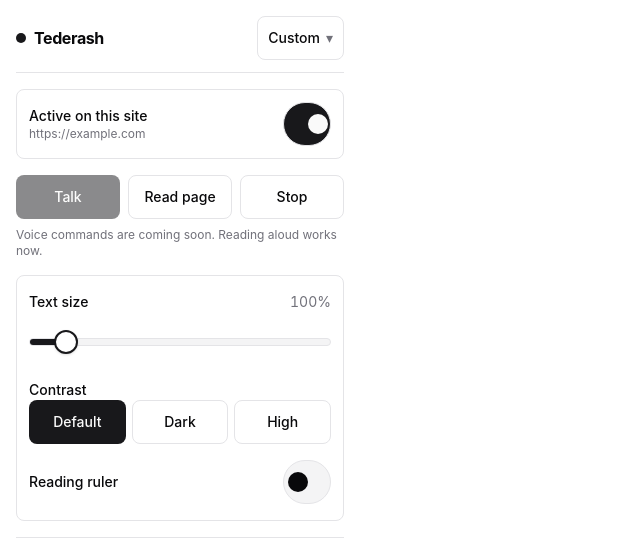
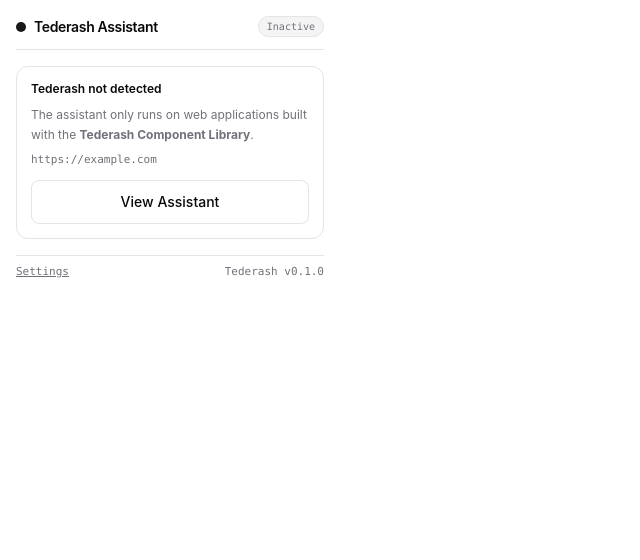
Before and after one commit to Tederash/tederash, a Next.js app in the folder extension/: page /popup in a window 1280 px wide. Shown: the top 560 px of the page, without its empty margins (0-640 px from the left). Built offline with nearby package versions, Linux system fonts and the light colour scheme.

Commit message:
refactor(extension): remove non-agentic text enlarging, ruler, and toolbar features

```diff
--- a/extension/src/components/popup/PopupView.tsx
+++ b/extension/src/components/popup/PopupView.tsx
@@ -1,45 +1,30 @@
-import React, { useCallback, useEffect, useState } from 'react';
+import React, { useEffect, useState } from 'react';
 import { Button } from '../ui/Button';
-import { Slider } from '../ui/Slider';
-import { Switch } from '../ui/Switch';
-import { ProfileMenu } from './ProfileMenu';
-import { getActiveTabInfo, sendToBackground } from '../../lib/runtime';
-import {
-  createEnvelope,
-  type PingResponse,
-  type SettingsGetResponse,
-  type TtsResponse,
-} from '../../shared/messages';
-import type { SettingsPatch } from '../../shared/settings/schema';
-import type { ThemeMode } from '../../shared/types';
+import { getActiveTabInfo, isExtensionContext, openExtensionRoute, sendToBackground } from '../../lib/runtime';
+import { createEnvelope } from '../../shared/messages';
+
+function openDashboard(): void {
+  openExtensionRoute('options.html');
+}
+
+function openSidePanel(tabId?: number): void {
+  if (isExtensionContext() && typeof chrome.sidePanel?.open === 'function' && tabId !== undefined) {
+    void chrome.sidePanel.open({ tabId });
+    if (typeof window !== 'undefined') window.close();
+  } else {
+    openExtensionRoute('sidepanel.html');
+  }
+}
 
 export function PopupView() {
   const [loading, setLoading] = useState(true);
-  const [statusMessage, setStatusMessage] = useState<string>('');
-  const [errorMessage, setErrorMessage] = useState<string>('');
-  const [reading, setReading] = useState(false);
   const [tabId, setTabId] = useState<number | undefined>();
   const [origin, setOrigin] = useState<string | undefined>();
+  const [tabTitle, setTabTitle] = useState<string>('');
   const [restricted, setRestricted] = useState(false);
-
-  const [profiles, setProfiles] = useState<SettingsGetResponse['profiles']>([]);
-  const [activeProfileId, setActiveProfileId] = useState('custom');
-  const [disabledOnSite, setDisabledOnSite] = useState(false);
-  const [textScale, setTextScale] = useState(1.0);
-  const [contrastTheme, setContrastTheme] = useState<ThemeMode>('default');
-  const [readingRuler, setReadingRuler] = useState(false);
-  const [connectionState, setConnectionState] = useState<'checking' | 'connected' | 'offline'>(
-    'checking'
-  );
-
-  const hydrateFromResponse = useCallback((res: SettingsGetResponse) => {
-    setProfiles(res.profiles);
-    setActiveProfileId(res.activeProfileId);
-    setDisabledOnSite(res.effective.disabledOnSite);
-    setTextScale(res.effective.adaptation.textScale);
-    setContrastTheme(res.effective.adaptation.contrastTheme);
-    setReadingRuler(res.effective.adaptation.readingRuler);
-  }, []);
+  const [isTederash, setIsTederash] = useState(false);
+  const [tederashProfile, setTederashProfile] = useState<string | undefined>();
+  const [tederashVersion, setTederashVersion] = useState<string | undefined>();
 
   useEffect(() => {
     let active = true;
@@ -49,37 +34,31 @@ export function PopupView() {
         if (!active) return;
         setTabId(tab.tabId);
         setOrigin(tab.origin);
+        setTabTitle(tab.origin || tab.url || '');
         setRestricted(tab.restricted);
 
-        const settingsRes = await sendToBackground<SettingsGetResponse>(
-          createEnvelope('settings/get', { origin: tab.origin, tabId: tab.tabId })
-        );
-        if (!active) return;
-        if (settingsRes.ok) {
-          hydrateFromResponse(settingsRes);
-        }
+        if (!tab.restricted && tab.tabId !== undefined) {
+          try {
+            const check = (await sendToBackground(
+              createEnvelope('tab/checkTederash', { tabId: tab.tabId })
+            )) as {
+              ok: boolean;
+              isTederash: boolean;
+              tederashVersion?: string;
+              tederashProfile?: string;
+            };
 
-        const bgPing = await sendToBackground<PingResponse>(createEnvelope('system/ping', {}));
-        if (!active) return;
-        if (bgPing.ok && !tab.restricted && tab.tabId !== undefined) {
-          try {
-            const contentPing = await sendToBackground<PingResponse>(
-              createEnvelope('tab/pingContent', { tabId: tab.tabId })
-            );
-            if (active) {
-              setConnectionState(contentPing.ok ? 'connected' : 'offline');
+            if (active && check?.ok) {
+              setIsTederash(check.isTederash);
+              setTederashVersion(check.tederashVersion);
+              setTederashProfile(check.tederashProfile);
             }
           } catch {
-            if (active) setConnectionState('offline');
+            if (active) setIsTederash(false);
           }
-        } else {
-          setConnectionState(bgPing.ok ? 'connected' : 'offline');
         }
-      } catch (err) {
-        if (active) {
-          setErrorMessage(err instanceof Error ? err.message : 'Unable to load settings.');
-          setConnectionState('offline');
-        }
+      } catch {
+        // Fallback for mock/dev environment
       } finally {
         if (active) setLoading(false);
       }
@@ -88,291 +67,95 @@ export function PopupView() {
     return () => {
       active = false;
     };
-  }, [hydrateFromResponse]);
-
-  async function handleProfileChange(nextId: string) {
-    setActiveProfileId(nextId);
-    const res = await sendToBackground<SettingsGetResponse>(
-      createEnvelope('settings/setProfile', { profileId: nextId, origin, tabId })
-    );
-    if (res.ok) {
-      hydrateFromResponse(res);
-      const name = res.profiles.find((p) => p.id === nextId)?.name ?? 'Profile';
-      setStatusMessage(`Profile set to ${name}`);
-    }
-  }
-
-  async function sendSiteOrGlobalPatch(patch: SettingsPatch, statusMessage?: string) {
-    const scope: 'site' | 'global' = origin ? 'site' : 'global';
-    const res = await sendToBackground<SettingsGetResponse>(
-      createEnvelope('settings/update', {
-        scope,
-        origin,
-        tabId,
-        patch,
-      })
-    );
-    if (res.ok) {
-      hydrateFromResponse(res);
-      if (statusMessage) setStatusMessage(statusMessage);
-    }
-  }
-
-  async function handleToggleSite(enabled: boolean) {
-    const nextDisabled = !enabled;
-    setDisabledOnSite(nextDisabled);
-    if (!origin) return;
-    await sendSiteOrGlobalPatch(
-      { disabledOnSite: nextDisabled },
-      nextDisabled ? 'Paused on this site' : 'Active on this site'
-    );
-  }
-
-  async function handleTextScale(nextScale: number) {
-    setTextScale(nextScale);
-    if (tabId === undefined) return;
-    await sendSiteOrGlobalPatch({ adaptation: { textScale: nextScale } });
-  }
-
-  async function handleContrastChange(nextTheme: ThemeMode) {
-    setContrastTheme(nextTheme);
-    await sendSiteOrGlobalPatch(
-      { adaptation: { contrastTheme: nextTheme } },
-      `Contrast set to ${nextTheme}`
-    );
-  }
-
-  async function handleRulerToggle(nextRuler: boolean) {
-    setReadingRuler(nextRuler);
-    await sendSiteOrGlobalPatch(
-      { adaptation: { readingRuler: nextRuler } },
-      nextRuler ? 'Reading ruler on — it follows your pointer' : 'Reading ruler off'
-    );
-  }
-
-  async function handleReadPage() {
-    if (tabId === undefined) return;
-    setReading(true);
-    setStatusMessage('Reading this page…');
-    try {
-      const res = await sendToBackground<TtsResponse>(
-        createEnvelope('tts/readPage', { tabId })
-      );
-      if (res.ok) {
-        setStatusMessage('Reading aloud. Press Stop to stop.');
-      } else {
-        setErrorMessage(res.error ?? 'Nothing to read on this page.');
-      }
-    } catch {
-      setErrorMessage('Reading is unavailable right now.');
-    } finally {
-      setReading(false);
-    }
-  }
-
-  async function handleStop() {
-    const res = await sendToBackground<TtsResponse>(createEnvelope('tts/stop', {}));
-    setStatusMessage(res.ok ? 'Stopped.' : 'Nothing was playing.');
-  }
+  }, []);
 
   if (loading) {
     return (
-      <main className="w-[360px] min-h-[320px] bg-bg p-4" aria-busy="true">
+      <main className="w-[340px] min-h-[220px] bg-bg p-4 flex flex-col gap-3 justify-center items-center" aria-busy="true">
         <span className="sr-only">Loading Tederash…</span>
-        <div className="flex flex-col gap-3">
-          <div className="h-10 animate-pulse rounded-md bg-surface-elevated" />
-          <div className="h-16 animate-pulse rounded-md bg-surface-elevated" />
-          <div className="h-40 animate-pulse rounded-md bg-surface-elevated" />
-        </div>
+        <div className="w-8 h-8 rounded-full border-2 border-border border-t-accent animate-spin" />
+        <span className="text-xs text-fg-muted font-mono">Checking active tab…</span>
       </main>
     );
   }
 
   return (
-    <main
-      className="w-[360px] max-h-[560px] overflow-y-auto bg-bg text-fg p-4 flex flex-col gap-4"
-      aria-busy={loading}
-    >
-      <header className="flex items-center justify-between gap-2 border-b border-border pb-3">
+    <main className="w-[340px] bg-bg text-fg p-4 flex flex-col gap-4 font-sans select-none">
+      <header className="flex items-center justify-between border-b border-border pb-3">
         <div className="flex items-center gap-2">
-          <span
-            className="inline-block h-2.5 w-2.5 rounded-full bg-accent"
-            aria-hidden="true"
-          />
-          <h1 className="text-base font-bold tracking-tight">Tederash</h1>
+          <span className="inline-block h-2.5 w-2.5 rounded-full bg-accent" aria-hidden="true" />
+          <h1 className="text-sm font-semibold tracking-tight">Tederash Assistant</h1>
         </div>
-        <ProfileMenu profiles={profiles} activeId={activeProfileId} onChange={(id) => void handleProfileChange(id)} />
+        {isTederash ? (
+          <span className="text-[10px] font-mono px-2 py-0.5 rounded-full bg-success/15 text-success border border-success/30 font-medium">
+            Active v{tederashVersion || '0.1.0'}
+          </span>
+        ) : (
+          <span className="text-[10px] font-mono px-2 py-0.5 rounded-full bg-surface-elevated text-fg-muted border border-border">
+            Inactive
+          </span>
+        )}
       </header>
 
-      {errorMessage ? (
-        <div
-          role="alert"
-          className="rounded-md border border-danger bg-surface p-3 text-sm text-danger"
-        >
-          {errorMessage}
+      {restricted ? (
+        <section className="rounded-lg border border-border bg-surface p-3 text-xs text-fg-muted flex flex-col gap-1">
+          <p className="font-medium text-fg">Restricted browser page</p>
+          <p>The assistant cannot attach to internal chrome:// or Web Store tabs.</p>
+        </section>
+      ) : isTederash ? (
+        <section className="rounded-lg border border-border bg-surface-elevated p-3.5 flex flex-col gap-2.5 shadow-xs">
+          <div className="flex items-center justify-between">
+            <span className="text-xs font-semibold text-fg truncate max-w-[200px]" title={origin}>
+              {origin || tabTitle || 'Tederash Application'}
+            </span>
+            {tederashProfile && (
+              <span className="text-[10px] font-mono px-1.5 py-0.5 rounded bg-surface border border-border text-fg-muted">
+                {tederashProfile}
+              </span>
+            )}
           </div>
-      ) : null}
-
-      {restricted ? (
-        <section
-          aria-label="Restricted page notice"
-          className="rounded-md border border-border bg-surface p-3 text-sm"
-        >
-          <p className="font-medium">Tederash cannot modify this browser page.</p>
-          <p className="mt-1 text-xs text-fg-muted">
-            Chrome restricts extensions on internal pages like chrome:// or the Web Store.
+          <p className="text-xs text-fg-muted leading-relaxed">
+            The Tederash Accessibility Runtime is active on this tab. Open the sidebar assistant to navigate, inspect, and interact with accessible components.
           </p>
-        </section>
-      ) : (
-        <>
-          <section aria-label="Site activation" className="rounded-md border border-border bg-surface px-3 py-2">
-            <Switch
-              id="site-master-switch"
-              label="Active on this site"
-              description={origin ?? 'Current page'}
-              checked={!disabledOnSite}
-              onCheckedChange={(checked) => void handleToggleSite(checked)}
-            />
-          </section>
-
-          <section aria-label="Primary actions" className="grid grid-cols-3 gap-2">
           <Button
             variant="primary"
             size="compact"
-              disabled
-              title="Voice control arrives in Phase P4 of the roadmap"
+            onClick={() => openSidePanel(tabId)}
+            className="w-full mt-1"
           >
-              Talk
+            Open Assistant Sidebar
           </Button>
+        </section>
+      ) : (
+        <section className="rounded-lg border border-border bg-surface p-3.5 flex flex-col gap-2 text-xs text-fg-muted">
+          <p className="font-semibold text-fg">Tederash not detected</p>
+          <p className="leading-relaxed">
+            The assistant only runs on web applications built with the <strong>Tederash Component Library</strong>.
+          </p>
+          <p className="text-[11px] font-mono truncate text-fg-muted" title={origin}>
+            {origin || 'Current Tab'}
+          </p>
           <Button
             variant="secondary"
             size="compact"
-              onClick={() => void handleReadPage()}
-              disabled={reading}
+            onClick={() => openSidePanel(tabId)}
+            className="w-full mt-1"
           >
-              {reading ? 'Reading…' : 'Read page'}
-            </Button>
-            <Button
-              variant="secondary"
-              size="compact"
-              onClick={() => void handleStop()}
-            >
-              Stop
+            View Assistant
           </Button>
         </section>
-          <p className="text-xs text-fg-muted -mt-2">
-            Voice commands are coming soon. Reading aloud works now.
-          </p>
-
-          <section
-            aria-label="Quick controls"
-            className="flex flex-col gap-3 rounded-md border border-border bg-surface p-3"
-          >
-            <Slider
-              id="quick-text-scale"
-              label="Text size"
-              value={textScale}
-              min={0.9}
-              max={2.0}
-              step={0.05}
-              valueText={`${Math.round(textScale * 100)}%`}
-              onValueChange={(val) => void handleTextScale(val)}
-            />
-
-            <fieldset className="flex flex-col gap-1.5">
-              <legend className="text-sm font-medium text-fg">Contrast</legend>
-              <div className="grid grid-cols-3 gap-1.5">
-                {(['default', 'dark', 'high-contrast'] as const).map((mode) => (
-                  <Button
-                    key={mode}
-                    size="compact"
-                    variant={contrastTheme === mode ? 'primary' : 'secondary'}
-                    aria-pressed={contrastTheme === mode}
-                    onClick={() => void handleContrastChange(mode)}
-                  >
-                    {mode === 'default' ? 'Default' : mode === 'dark' ? 'Dark' : 'High'}
-                  </Button>
-                ))}
-              </div>
-            </fieldset>
-
-            <Switch
-              id="quick-reading-ruler"
-              label="Reading ruler"
-              checked={readingRuler}
-              onCheckedChange={(checked) => void handleRulerToggle(checked)}
-            />
-          </section>
-        </>
       )}
 
-      <footer className="flex items-center justify-between border-t border-border pt-3 text-xs text-fg-muted">
-        <div className="flex items-center gap-3">
+      <footer className="flex items-center justify-between border-t border-border pt-2 text-[11px] text-fg-muted font-mono">
         <button
           type="button"
           onClick={() => openDashboard()}
-            className="min-h-[2.75rem] px-1 underline hover:text-fg"
+          className="hover:text-fg underline transition-colors"
         >
-            Dashboard
+          Settings
         </button>
-          <button
-            type="button"
-            onClick={() => openSidePanel(tabId)}
-            className="min-h-[2.75rem] px-1 font-semibold text-accent underline hover:text-fg"
-          >
-            Assistant
-          </button>
-          <button
-            type="button"
-            onClick={() => openOnboarding()}
-            className="min-h-[2.75rem] px-1 underline hover:text-fg"
-          >
-            Setup
-          </button>
-        </div>
-        <span data-testid="connection-status">
-          {connectionState === 'checking'
-            ? 'Checking…'
-            : connectionState === 'connected'
-              ? 'Connected'
-              : 'Standby'}
-        </span>
+        <span>Tederash v0.1.0</span>
       </footer>
-
-      <div className="sr-only" aria-live="polite">
-        {statusMessage}
-      </div>
     </main>
   );
 }
-
-function openDashboard(): void {
-  if (typeof chrome !== 'undefined' && chrome.runtime?.getURL && chrome.tabs?.create) {
-    void chrome.tabs.create({ url: chrome.runtime.getURL('options.html') });
-  } else if (typeof window !== 'undefined') {
-    window.open('/options', '_blank', 'noopener');
-  }
-}
-
-function openSidePanel(tabId?: number): void {
-  if (
-    typeof chrome !== 'undefined' &&
-    chrome.sidePanel &&
-    typeof chrome.sidePanel.open === 'function' &&
-    tabId !== undefined
-  ) {
-    void chrome.sidePanel.open({ tabId });
-  } else if (typeof chrome !== 'undefined' && chrome.runtime?.getURL && chrome.tabs?.create) {
-    void chrome.tabs.create({ url: chrome.runtime.getURL('sidepanel.html') });
-  } else if (typeof window !== 'undefined') {
-    window.open('/sidepanel', '_blank', 'noopener');
-  }
-}
-
-function openOnboarding(): void {
-  if (typeof chrome !== 'undefined' && chrome.runtime?.getURL && chrome.tabs?.create) {
-    void chrome.tabs.create({ url: chrome.runtime.getURL('onboarding.html') });
-  } else if (typeof window !== 'undefined') {
-    window.open('/onboarding', '_blank', 'noopener');
-  }
-}
--- a/extension/src/extension/background/agent/runner.ts
+++ b/extension/src/extension/background/agent/runner.ts
@@ -336,16 +336,6 @@ export async function runAgentTask(
         }),
         execute: async (args: { selector?: string }) => executeContentTool(tabId, session, 'read_text', args),
       }),
-      set_adaptation: tool({
-        description: 'Apply accessibility settings such as fontScale, high-contrast theme, or reading aids to the page',
-        inputSchema: z.object({
-          fontScale: z.number().optional().describe('Font scale factor (e.g. 1.25)'),
-          theme: z.enum(['light', 'dark', 'high-contrast']).optional().describe('Visual contrast theme'),
-          readingRuler: z.boolean().optional().describe('Enable reading guide ruler'),
-          largeTargets: z.boolean().optional().describe('Enlarge touch/click targets to 44px min'),
-        }),
-        execute: async (args: { fontScale?: number; theme?: 'light' | 'dark' | 'high-contrast'; readingRuler?: boolean; largeTargets?: boolean }) => executeContentTool(tabId, session, 'set_adaptation', args),
-      }),
       say: tool({
         description: 'Speak a concise message aloud to the user using text-to-speech',
         inputSchema: z.object({
--- a/extension/src/extension/background/index.ts
+++ b/extension/src/extension/background/index.ts
@@ -400,9 +400,7 @@ async function handleContentMessage(
   }
 
   const msg = parsed.data;
-  if (msg.type === 'page/ready' && sender.tab?.id !== undefined) {
-    const origin = isAllowedOrigin(msg.payload.url);
-    await sendAdaptToTab(sender.tab.id, origin);
+  if (msg.type === 'page/ready') {
     return { ok: true };
   }
 
--- a/extension/src/extension/content/adapt/engine.ts
+++ b/extension/src/extension/content/adapt/engine.ts
@@ -59,7 +59,7 @@ export class AdaptationEngine {
     }
 
     const cssLines: string[] = [
-      `html[data-tederash-active="true"] { --tederash-scale: ${adaptation.textScale}; font-size: calc(100% * var(--tederash-scale)) !important; }`,
+      `html[data-tederash-active="true"] { --tederash-scale: ${adaptation.textScale}; }`,
     ];
 
     if (adaptation.focusHighlight) {
@@ -123,40 +123,9 @@ export class AdaptationEngine {
     this.ledger.revert();
   }
 
-  /** Reading ruler: a translucent band that follows the pointer, in our own overlay element. */
-  private updateRuler(enabled: boolean): void {
-    if (enabled) {
-      if (!this.rulerEl) {
-        const el = document.createElement('div');
-        el.id = RULER_ID;
-        el.setAttribute('aria-hidden', 'true');
-        el.setAttribute(
-          'style',
-          [
-            'position: fixed',
-            'left: 0',
-            'right: 0',
-            'top: 0',
-            'height: 84px',
-            'pointer-events: none',
-            'z-index: 2147483646',
-            'background: linear-gradient(to bottom, rgba(37, 99, 235, 0.18), rgba(37, 99, 235, 0.05) 60%, transparent)',
-            'border-bottom: 2px solid rgba(37, 99, 235, 0.55)',
-            'box-shadow: 0 2px 10px rgba(15, 23, 42, 0.25)',
-            'will-change: transform',
-          ].join('; ')
-        );
-        (document.body ?? document.documentElement).appendChild(el);
-        this.rulerEl = el;
-
-        this.rulerHandler = (event: MouseEvent) => {
-          if (this.rulerEl) {
-            this.rulerEl.style.transform = `translateY(${event.clientY - 42}px)`;
-          }
-        };
-        window.addEventListener('mousemove', this.rulerHandler, { passive: true });
-      }
-    } else if (this.rulerEl) {
+  /** Reading ruler deprecated in favour of agentic assistance. */
+  private updateRuler(_enabled: boolean): void {
+    if (this.rulerEl) {
       if (this.rulerHandler) {
         window.removeEventListener('mousemove', this.rulerHandler);
         this.rulerHandler = null;
```
Also changed, not shown: extension/src/extension/background/llm/heuristic.ts (+11 -11 lines), 2 other files (tests, documents, lock files or other folders). Lines whose indentation alone changed are shown as unchanged.
